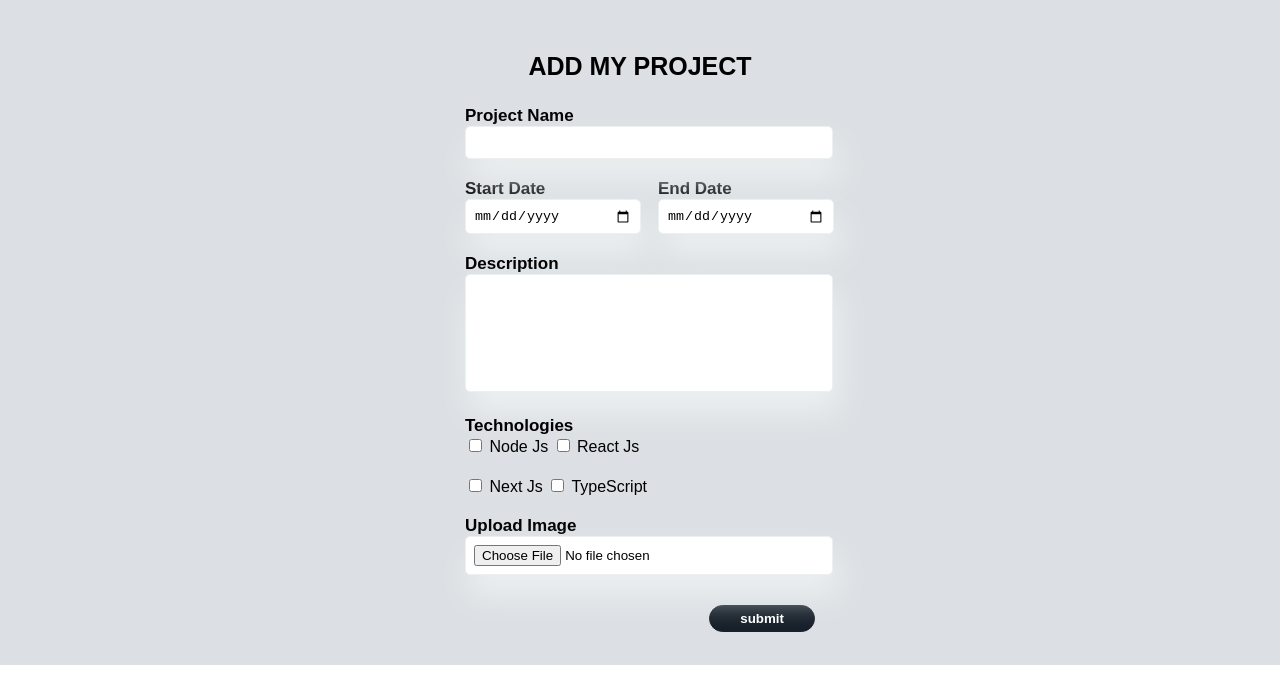
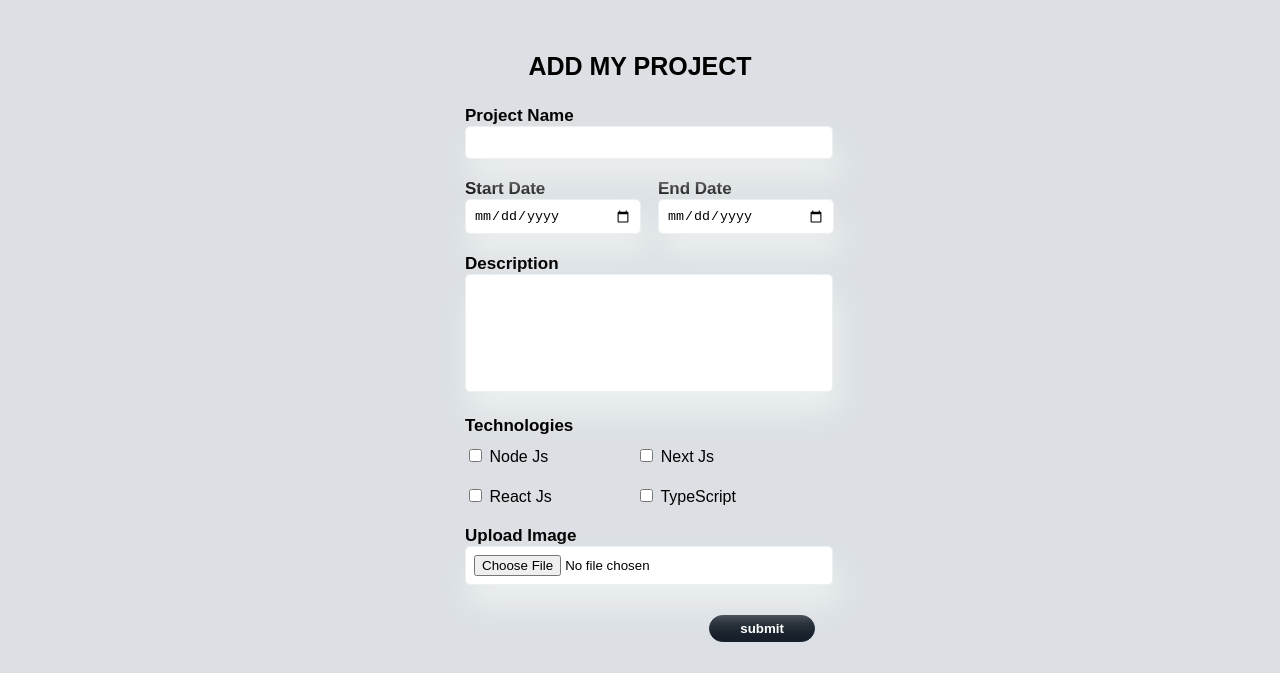
Before and after one commit to boboiboyss/week1, a plain HTML site: page task2/project.html in a window 1280 px wide. Shown: the part 60-733 px from the top of the page. Drawn offline with Linux system fonts and the light colour scheme.

Commit message:
update file project

```diff
--- a/task2/assets/css/project.css
+++ b/task2/assets/css/project.css
@@ -90,8 +90,21 @@ nav {
   box-shadow: 5px 20px 30px #ecf0f1;
 }
 
-.technologies div {
-  margin-right: 40px;
+.technologies {
+  display: flex;
+  height: 90px;
+}
+
+.technologies label {
+  position: absolute;
+}
+
+.technologies .tech {
+  margin-top: 30px;
+}
+
+.technologies div > div {
+  display: inline-block;
 }
 
 .description textarea {
--- a/task2/assets/js/project.js
+++ b/task2/assets/js/project.js
@@ -64,8 +64,6 @@ function handleProject(event) {
             duration,
             listTech
         })
-
-        console.log(addProject)
     }
 
    const temp = document.getElementById('card-project');
--- a/task2/project.html
+++ b/task2/project.html
@@ -49,17 +49,25 @@
         </div>
         <div class="technologies">
           <label>Technologies</label>
+          <div class="tech">
             <div>
               <input type="checkbox" value="Node Js" name="tech" />
               <span>Node Js</span>
+            </div>
+            <div>
               <input type="checkbox" value="React Js" name="tech" />
               <span>React Js</span>
             </div>
+          </div>
+          <div class="tech">
             <div>
               <input type="checkbox" value="Next Js" name="tech" />
               <span>Next Js</span>
+            </div>
+            <div>
               <input type="checkbox" value="TypeScript" name="tech" />
               <span>TypeScript</span>
+            </div>
           </div>
         </div>
         <div class="upload-image">
```
Lines whose indentation alone changed are shown as unchanged.
